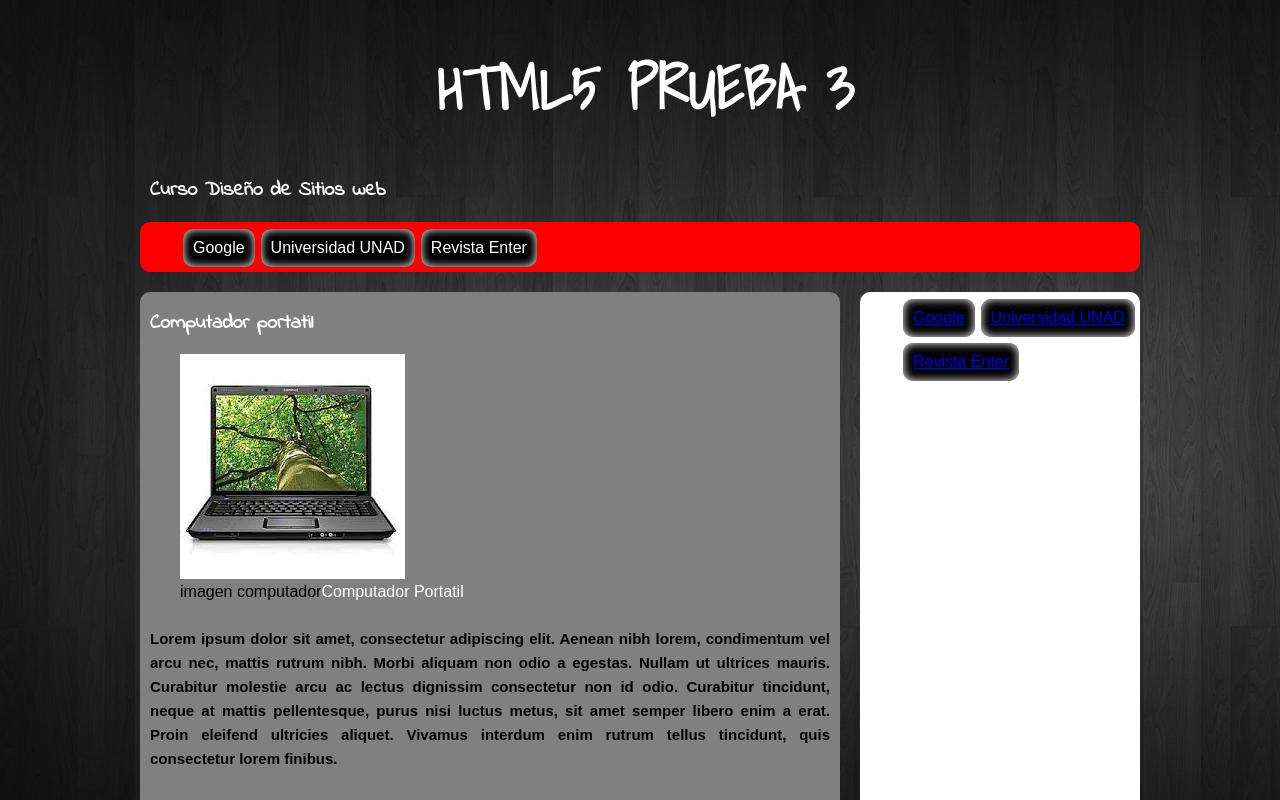
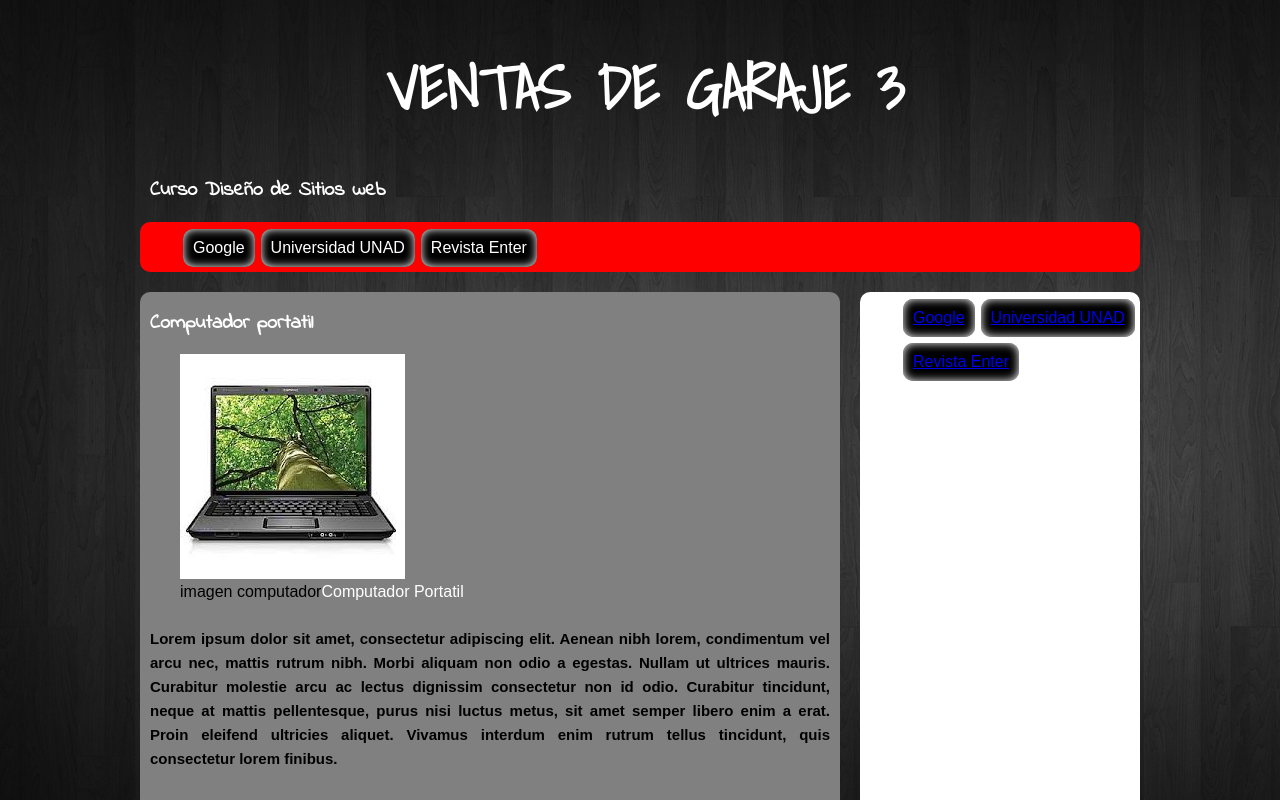
Before and after one commit to jhondavid3030/sitio-web, a plain HTML site: page prueba.html in a window 1280 px wide. Shown: the top 800 px of the page. Drawn offline with Linux system fonts and the light colour scheme.

Commit message:
ACT titulo
titulo

```diff
--- a/prueba.html
+++ b/prueba.html
@@ -24,7 +24,7 @@
 
 <Div id="contenidos">
 	<header>
-		<h1>HTML5 PRUEBA 3</h1>
+		<h1>VENTAS DE GARAJE 3</h1>
 		<h2>Curso Diseño de Sitios web</h2>
 	</header>
 
```
